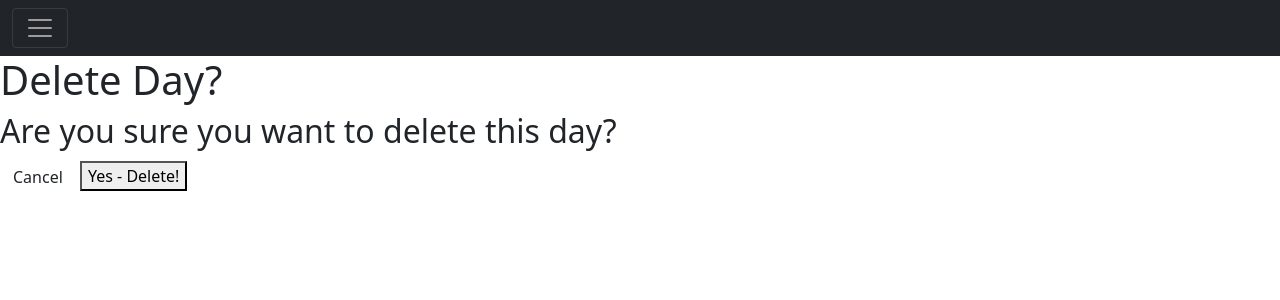
After one commit to kkinge79/daybyday, a Django app: page /days/1/delete/ in a window 1280 px wide. The commit adds this page. Shown: the top 300 px of the page. Run offline with Django 3.2, Linux system fonts and the light colour scheme; tables that the repository leaves empty hold one stand-in row (values such as "Sample post").

Commit message:
update and delete functionality

```diff
--- a/main_app/templates/days/detail.html
+++ b/main_app/templates/days/detail.html
@@ -8,7 +8,7 @@
 
 <section class="day-container">
   <div class="day-details">
-    <h2>Rated: {{ day.rate }}</h2>
+    <h2>Rated: {{ day.rating }}</h2>
     <h2>mood for the day: {{ day.mood }}</h2>
     <h2>Highs: {{day.highs }}</h2>
     <h2>Lows: {{day.lows }}</h2>
--- /dev/null
+++ b/main_app/templates/main_app/day_confirm_delete.html
@@ -0,0 +1,21 @@
+{% extends 'base.html' %}
+{% load static %}
+
+{% block content %}
+
+<div class="page-header">
+  <h1>Delete Day?</h1>
+</div>
+<h2>Are you sure you want to delete this day?</h2>
+<form action="" method="POST" class="form">
+  {% csrf_token %}
+  <a
+    href="{% url 'days_detail' day.id %}"
+    class="btn secondary"
+  >
+    Cancel
+  </a>
+  <button type="submit">Yes - Delete!</button>
+</form>
+
+{% endblock %}
--- a/main_app/templates/main_app/day_form.html
+++ b/main_app/templates/main_app/day_form.html
@@ -7,7 +7,12 @@
 {% block content %}
 
 <div class="page-header">
+
+  {% if object %}
+    <h1>Edit</h1>
+  {% else %}
   <h1>Add a Day</h1>
+  {% endif %}
 <form action="" method="post" class="form-container">
   {% csrf_token %}
   <table>
```
